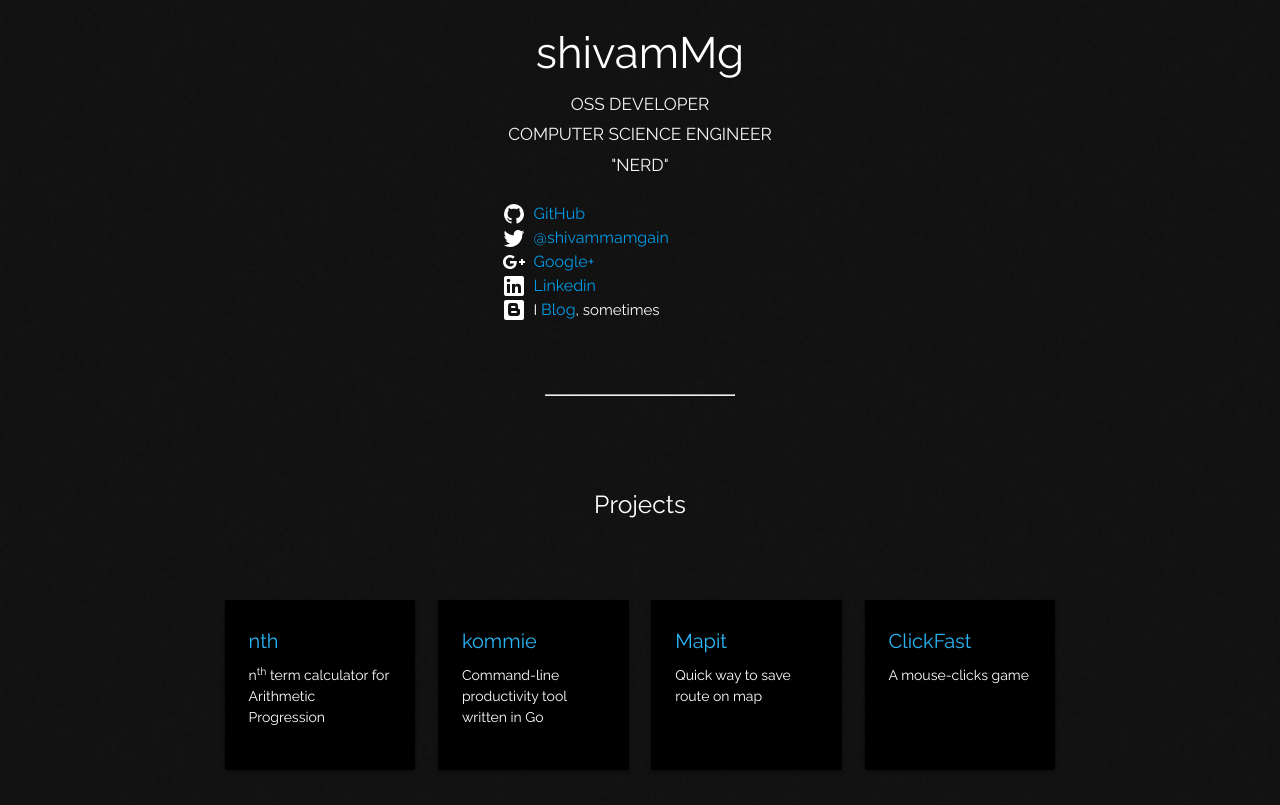
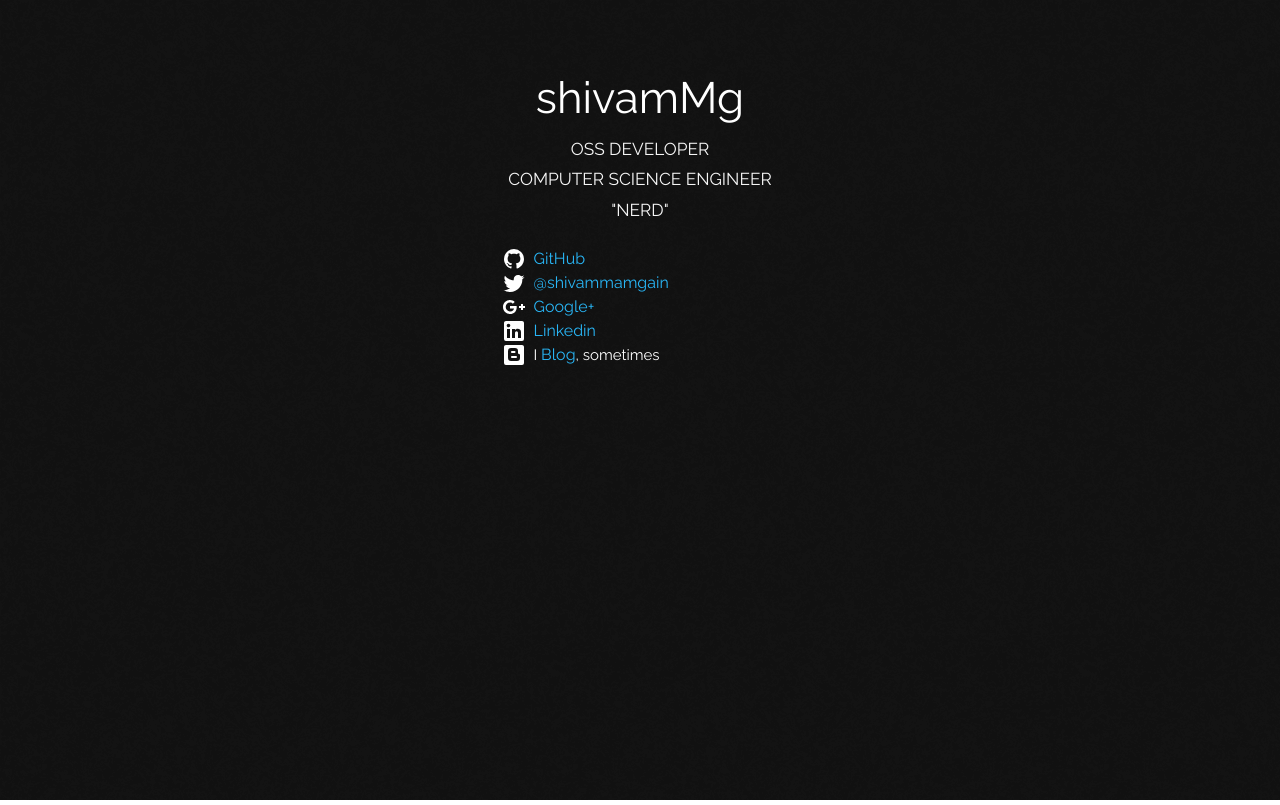
Before and after one commit to shivamMg/mygithubpage, a plain HTML site: page index.html in a window 1280 px wide. Drawn offline with nearby package versions, Linux system fonts and the light colour scheme.

Commit message:
Remove Projects section

```diff
--- a/sheet.css
+++ b/sheet.css
@@ -12,8 +12,13 @@ body {
   background: url('images/zwartevilt.png');
 }
 
-.social-link {
+a.social-link {
   font-size: 16px;
+  color: #29b6f6;
+}
+
+a.social-link:hover {
+  color: #795548;
 }
 
 .card-content {
```
Also changed, not shown: index.html (+3 -2 lines).
